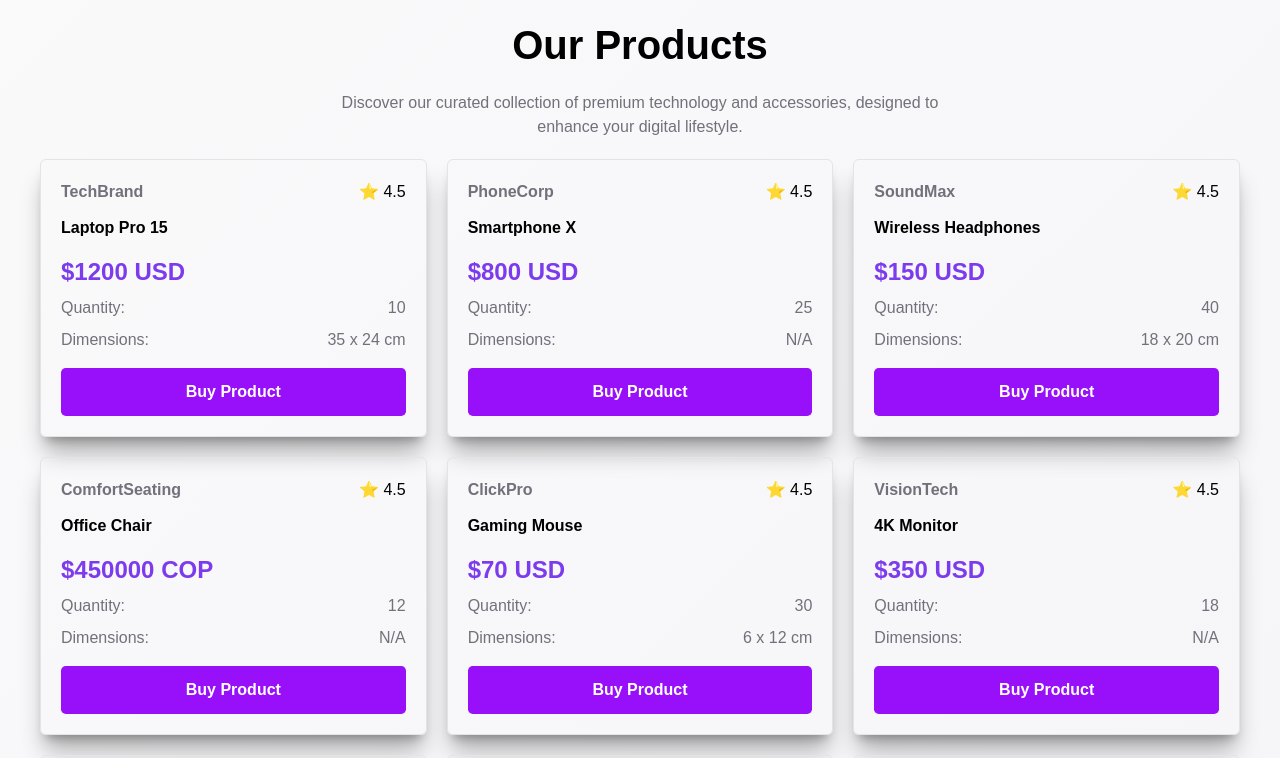
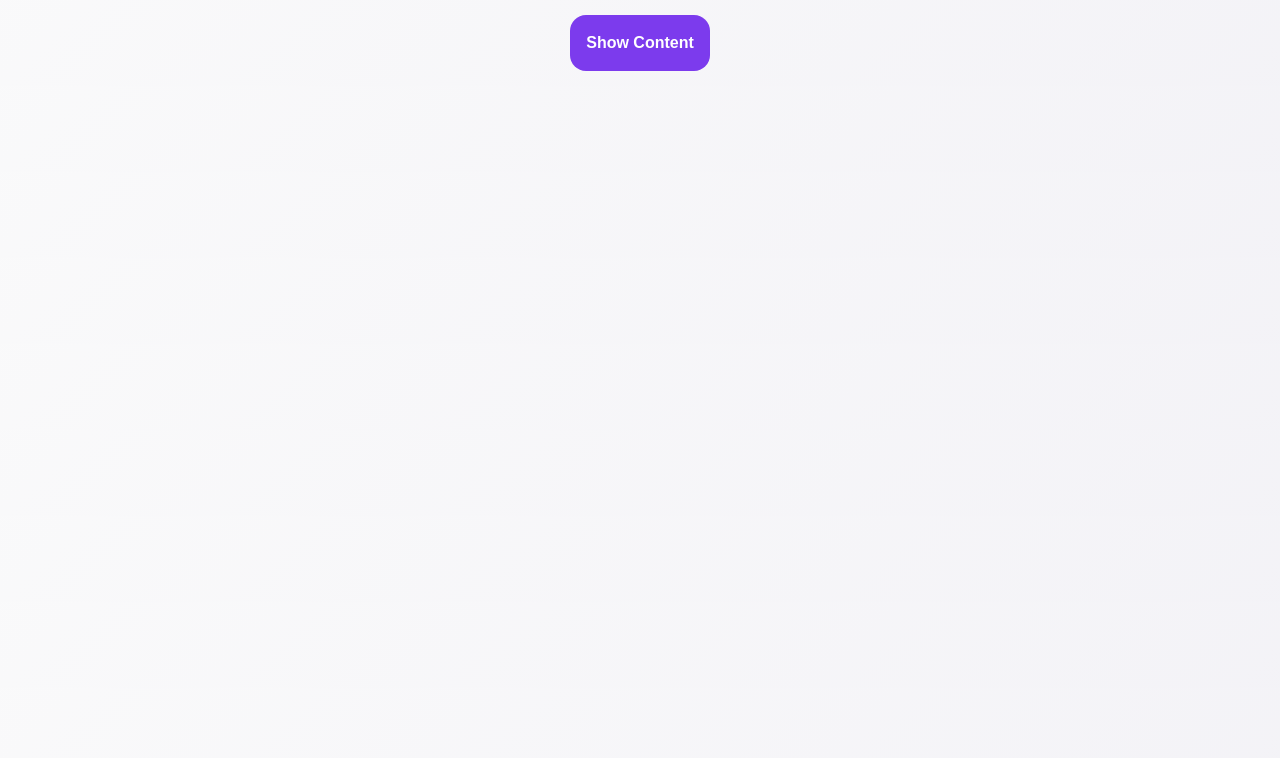
Before and after one commit to ProgramaConPid/E-commerce-practice-ts-nextjs, a Next.js app: page / in a window 1280 px wide. Shown: the top 758 px of the page. Built offline with nearby package versions, Linux system fonts and the light colour scheme.

Commit message:
Added dinamic render content

```diff
--- a/src/pages/index.tsx
+++ b/src/pages/index.tsx
@@ -1,15 +1,38 @@
 import { products, users } from "@/interfaces/main";
+import { useState } from "react";
 
 export default function Home() {
+  const [state, changeState] = useState(false);
+  const [text, changeText] = useState("Show Content")
+
+  const handleState = () => {
+    if (state) {
+      changeState(false);
+      changeText("Show Content");
+    } else {
+      changeState(true);
+      changeText("Hide Content");
+    }
+  };
+
   return (
     <div className="container flex flex-col gap-4 w-full">
+      <button
+        id="showContent"
+        onClick={handleState}
+        className="bg-[#7c3bed] p-4 rounded-2xl w-max m-auto text-white font-bold cursor-pointer"
+      >
+        {text}
+      </button>
+      {state && (
+        <div className="container__content" id="containerContent">
           <div className="container__products">
             <h1 className="text-[2.5rem] font-bold text-center mb-4">
               Our Products
             </h1>
             <p className="products__description text-center w-[50%] m-auto mb-5 text-zinc-500">
-          Discover our curated collection of premium technology and accessories,
-          designed to enhance your digital lifestyle.
+              Discover our curated collection of premium technology and
+              accessories, designed to enhance your digital lifestyle.
             </p>
             <div className="products__box--container grid grid-cols-3 gap-5">
               {products.map((product) => {
@@ -87,5 +110,7 @@ export default function Home() {
             </div>
           </div>
         </div>
+      )}
+    </div>
   );
 }
```
Lines whose indentation alone changed are shown as unchanged.
